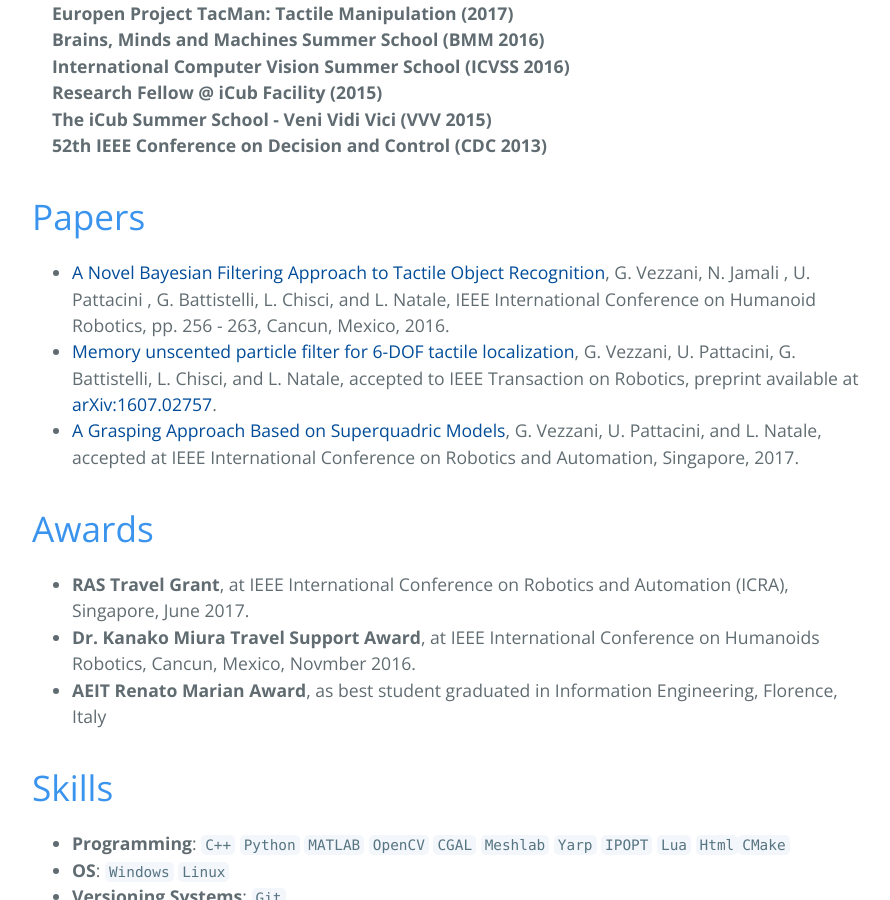
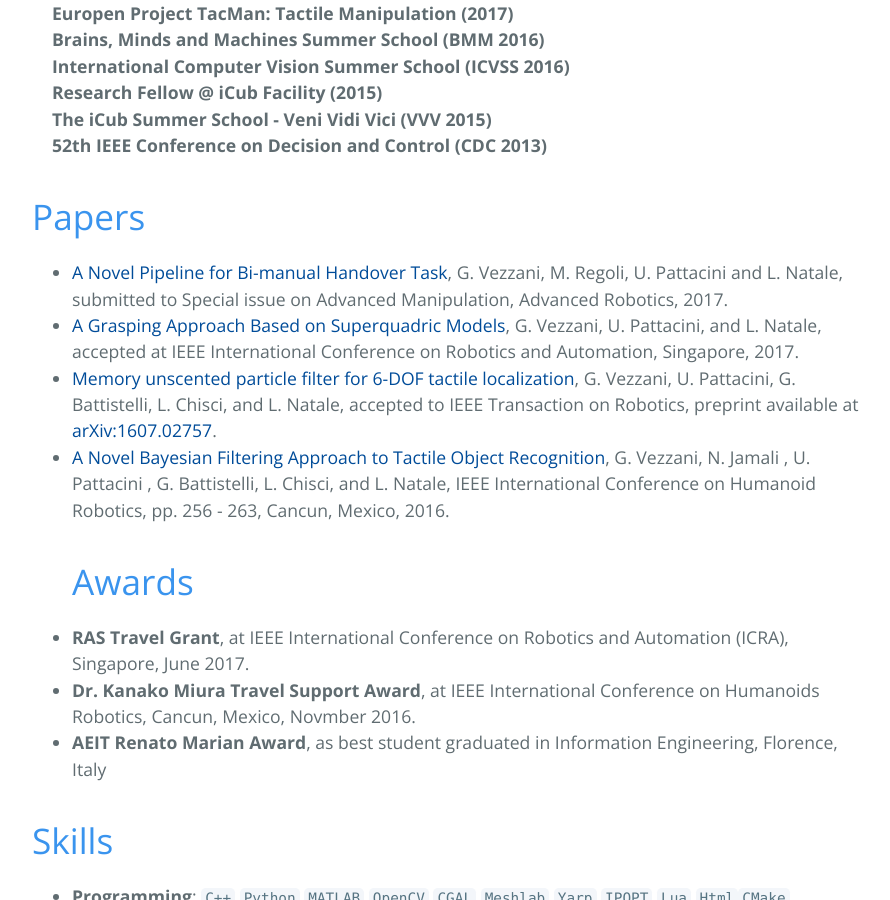
Before and after one commit to giuliavezzani/giuliavezzani_old.github.io, a Jekyll site: the page built from index.md, in a window 1280 px wide and 900 px high, scrolled down 1541 px. Shown: the whole window, without its empty margins (192-1082 px from the left). Built offline with Jekyll 4.4.1, drawn with Linux system fonts in a browser that asks for light colours; our own code applies the rules of GitHub Pages for plain Markdown files.

Commit message:
Update index.md

```diff
--- a/index.md
+++ b/index.md
@@ -80,15 +80,16 @@ advancement of the theory and practice of systems and control.</p>
 
 
 # Papers
+ - [A Novel Pipeline for Bi-manual Handover Task](handover), G. Vezzani, M. Regoli, U. Pattacini
+ and L. Natale, submitted to Special issue on Advanced Manipulation, Advanced Robotics, 2017.
+- [A Grasping Approach Based on Superquadric Models](grasping), G. Vezzani, U. Pattacini, and L.
+  Natale, accepted at IEEE International Conference on Robotics and Automation, Singapore, 2017.
+ - [Memory unscented particle filter for 6-DOF tactile localization](mupf), G. Vezzani, U. Pattacini,
+ G. Battistelli, L. Chisci, and L. Natale, accepted to IEEE Transaction on Robotics, preprint
+ available at [arXiv:1607.02757](https://arxiv.org/pdf/1607.02757.pdf).
 - [A Novel Bayesian Filtering Approach to Tactile Object Recognition](recognition), G. Vezzani, N.
  Jamali , U. Pattacini , G. Battistelli, L. Chisci, and L. Natale, IEEE International Conference
  on Humanoid Robotics, pp. 256 - 263, Cancun, Mexico, 2016.
-- [Memory unscented particle filter for 6-DOF tactile localization](mupf), G. Vezzani, U. Pattacini,
- G. Battistelli, L. Chisci, and L. Natale, accepted to IEEE Transaction on Robotics, preprint
- available at [arXiv:1607.02757](https://arxiv.org/pdf/1607.02757.pdf).
-- [A Grasping Approach Based on Superquadric Models](grasping), G. Vezzani, U. Pattacini, and L.
-  Natale, accepted at IEEE International Conference on Robotics and Automation, Singapore, 2017.
-
 # Awards
 - **RAS Travel Grant**, at IEEE International Conference on Robotics and Automation (ICRA),
  Singapore, June 2017.
```
